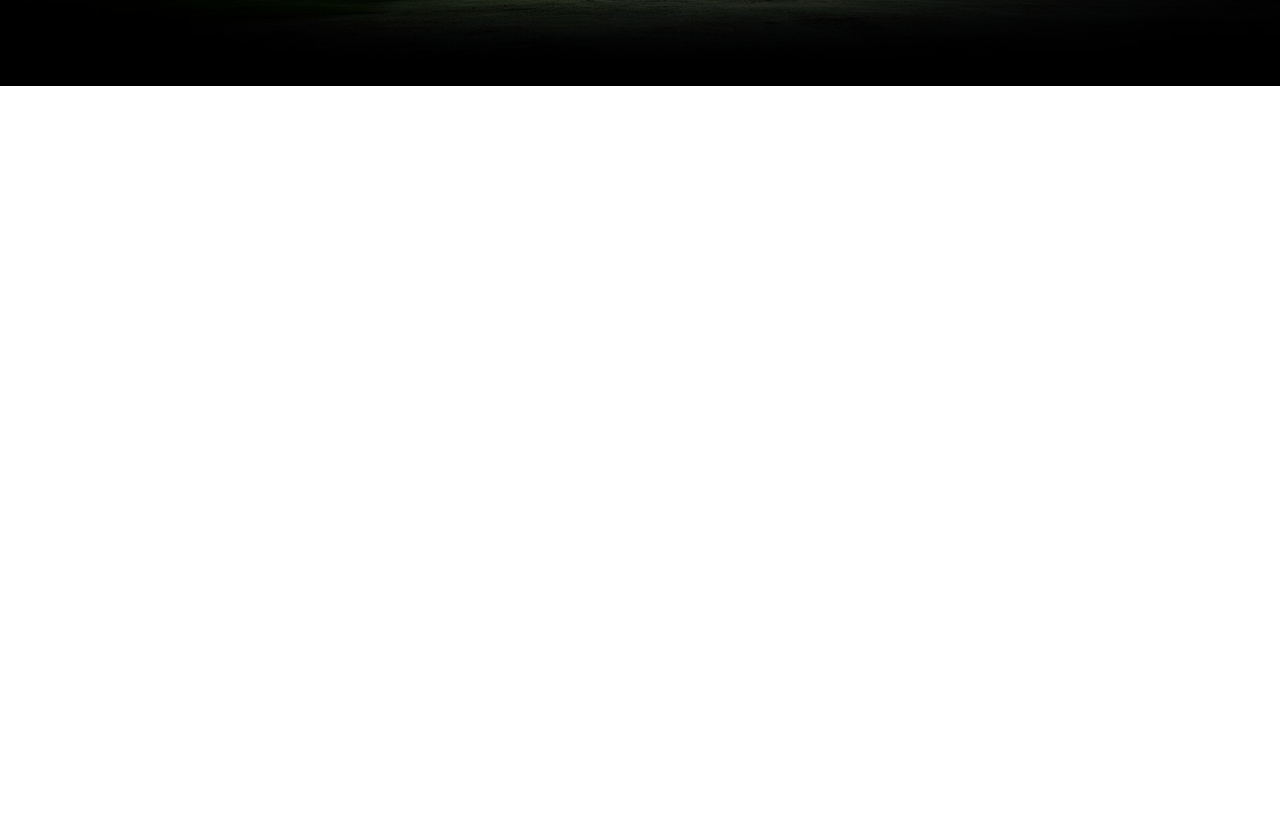
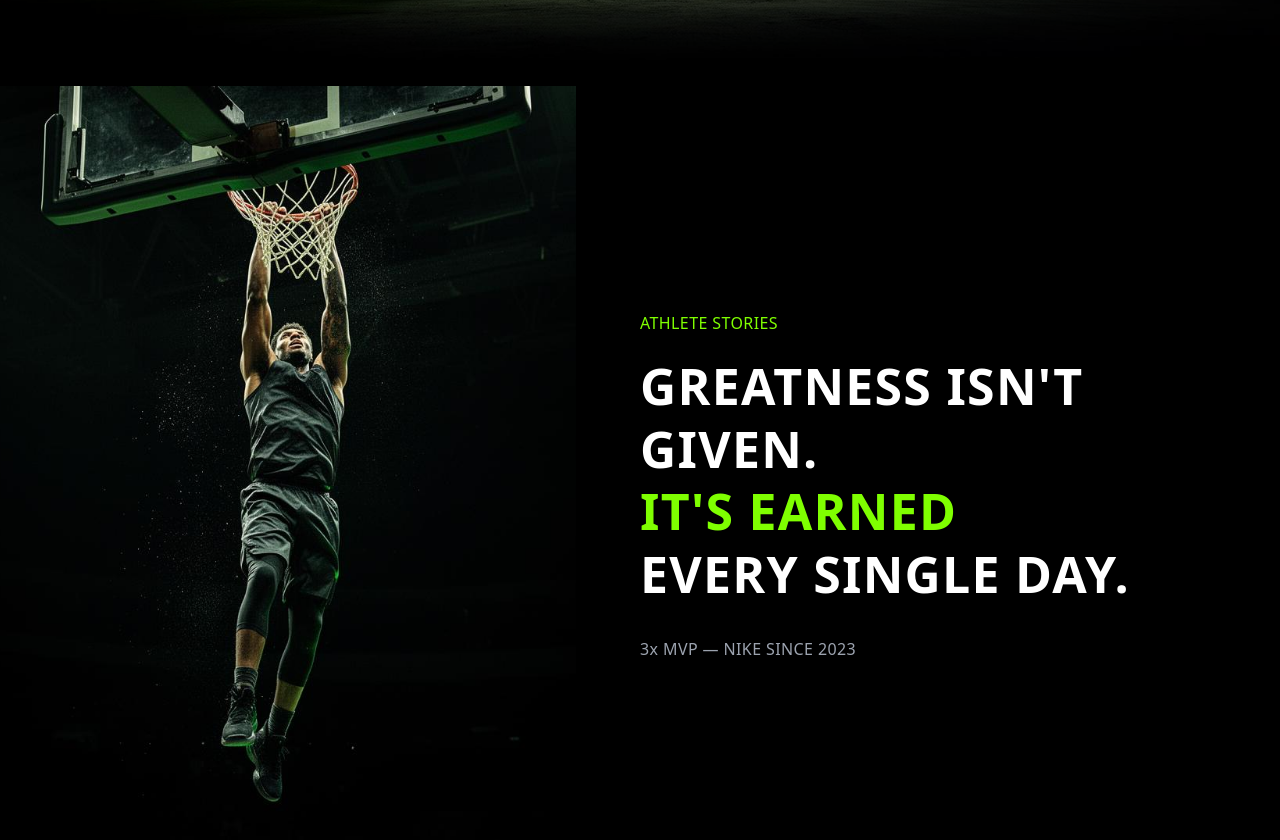
Before and after one commit to vidhi-0205/NIKE-WEbSITE, a React (Create React App) app: page / in a window 1280 px wide. Shown: the part 658-1498 px from the top of the page. Before the commit the page ends 800 px from the top, so only its background shows below. Built offline with nearby package versions, Linux system fonts and the light colour scheme.

Commit message:
database connected

```diff
--- a/src/components/FifthPage.html
+++ /dev/null
@@ -1,103 +0,0 @@
-<!DOCTYPE html>
-<html>
-<head>
-    <title>Nike Hero</title>
-
-
-
-   <style>     * {
-       margin: 0;
-        padding: 0;
-  box-sizing: border-box;
-        font-family: Arial, sans-serif;
-        }body {
-
-
-      background: black;
-            color: white;
-        }
-  .hero {
-     display: flex;
-            height: 100vh;
-        }
-        .left {
-            flex: 1;
-            background: url('nikewebsitedb/hero.jpg') no-repeat center/cover;  }
-        .right {
-
-      flex: 1;
-            display: flex;
-    flex-direction: column;
-       justify-content: center;
-   padding: 60px; }           .small-text {
-            color: #7fff00;
-            letter-spacing: 3px;
-            margin-bottom: 20px;
-        }
-
-
-
-  .big-text {
-            font-size: 50px; font-weight: bold;line-height: 1.2;
-        }
-
-  .highlight {
-            color: #7fff00;
-        }
-   .bottom-text {
-            margin-top: 30px;
-       color: gray;
-         letter-spacing: 2px;
-        }
-
-
-@media(max-width: 768px){
-
-
-  .hero {
-
-
- flex-direction: column;
-    }
-
-
-    .left {
- height: 50vh;
-    } }
-    </style>
-
-</head><body>
-
-<div class="hero"> <div class="left"></div>
-
-
-  <div class="right">
-
-
- <div class="small-text">ATHLETE STORIES</div>
-
-<div class="big-text">
-
-  "GREATNESS ISN'T GIVEN.<br>
-
-  <span class="highlight">IT'S EARNED</span><br>
-
-  EVERY SINGLE DAY."
-
-
-    </div>
-
- <div class="bottom-text">
-
-
-   3x MVP - NIKE SINCE 2023
-
-
-  </div>
-
- </div>
-
-</div>
-
-</body>
-</html>
--- /dev/null
+++ b/src/components/FifthPage.js
@@ -0,0 +1,41 @@
+import heroImg from "../images/hero.jpg";
+
+import React from 'react'
+
+const FifthPage = () => {
+  return (
+    <div className="bg-black text-white min-h-screen flex flex-col md:flex-row">
+
+      <div
+        className="flex-1 h-[50vh] md:h-screen bg-center bg-cover"
+        style={{
+          backgroundImage: `url(${heroImg})`,
+        }}
+      ></div>
+
+      <div className="flex-1 flex flex-col justify-center px-10 md:px-16  ">
+
+        <p className="text-[#7fff00] tracking-[3px] mb-5 font-bebas tracking-wide">
+          ATHLETE STORIES
+        </p>
+
+        <h1 className="text-[40px] md:text-[50px] font-bold leading-tight font-bebas tracking-wide">
+          GREATNESS ISN'T GIVEN.
+          <br />
+          <span className="text-[#7fff00]">
+            IT'S EARNED
+          </span>
+          <br />
+          EVERY SINGLE DAY.
+        </h1>
+
+        <p className="mt-8 text-gray-400 tracking-[2px] font-bebas tracking-wide">
+          3x MVP — NIKE SINCE 2023
+        </p>
+
+      </div>
+    </div>
+  )
+}
+
+export default FifthPage
--- a/src/components/Landingpage.js
+++ b/src/components/Landingpage.js
@@ -1,10 +1,11 @@
 import React from 'react'
 import NavBar from './NavBar'
 import backgroundImg from '../images/man running.jpg'
+import FifthPage from './FifthPage'
 
 const Landingpage = () => {
   return (
-    <div className='bg-black '>
+    <div className='bg-black min-screen '>
       <NavBar />
       <div className=''>
         <img src={backgroundImg} alt="" className='opacity-50 h-[50%]'/>
@@ -12,6 +13,7 @@ const Landingpage = () => {
           JUST DO IT
         </aside>
       </div>
+      <FifthPage />
     </div>
   )
 }
```
Also changed, not shown: src/images/hero.jpg (renamed from nikewebsitedb/hero.jpg).
